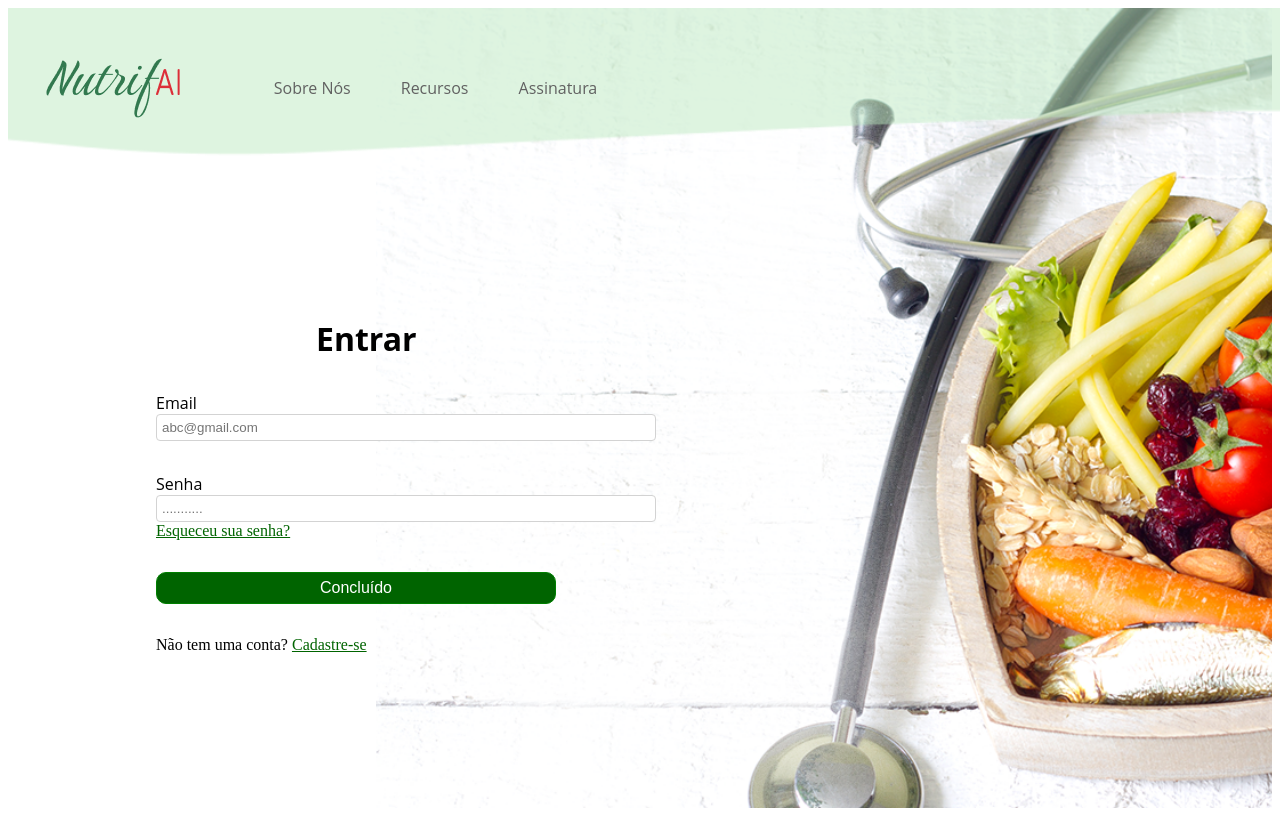
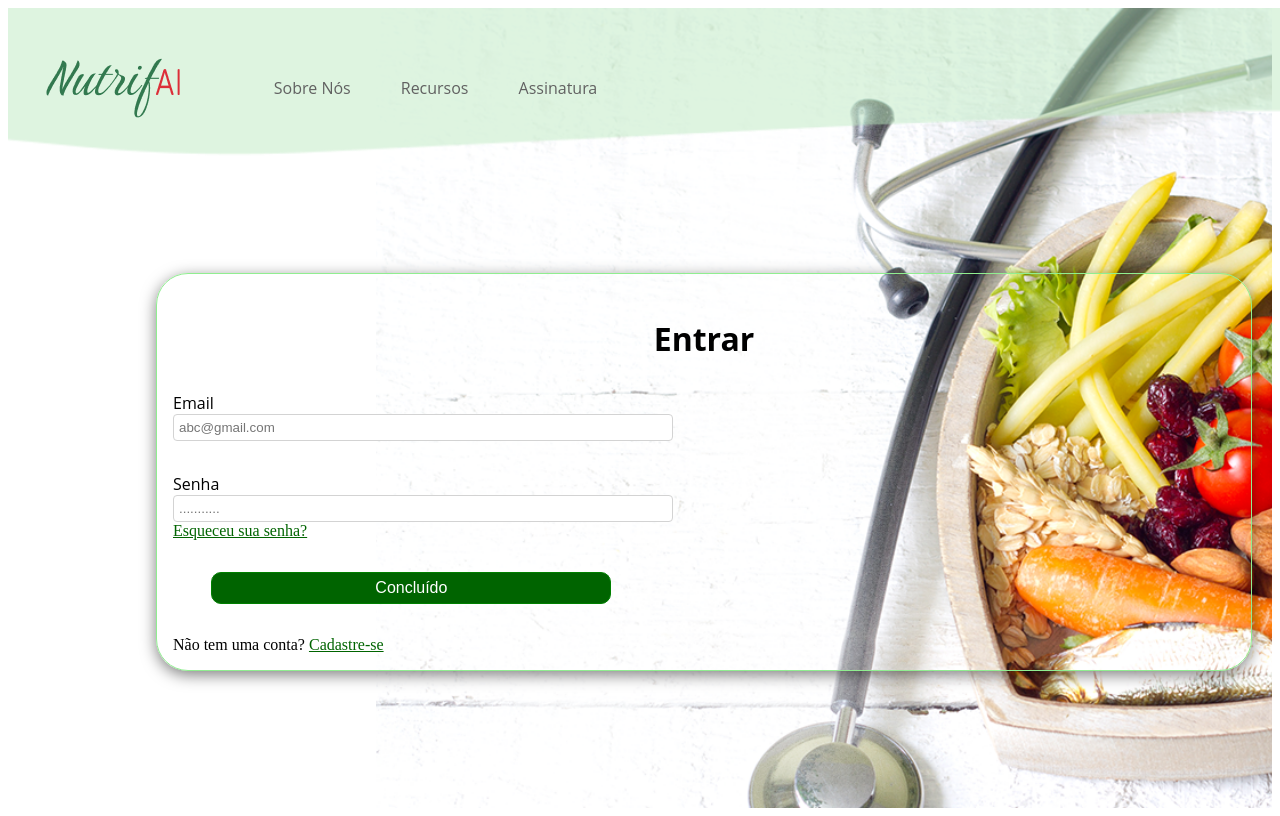
Before and after one commit to Nutrifai/frontend, an Angular app: page /login in a window 1280 px wide. Built offline with nearby package versions, Linux system fonts and the light colour scheme.

Commit message:
updates nas CSS telas Login, Cadastro e Assinatura

```diff
--- a/src/app/assinatura/assinatura.component.css
+++ b/src/app/assinatura/assinatura.component.css
@@ -53,6 +53,7 @@ header img {
     position: relative;
     z-index: 5; /* O z-index está bem aqui para a estrutura */
     margin-left: 10vw; /* Ajusta a posição */
+    margin-top: 10vw;
 }
 
 .background {
--- a/src/app/assinatura/assinatura.component.html
+++ b/src/app/assinatura/assinatura.component.html
@@ -8,7 +8,7 @@
   </head>
   <body>
     <header class="menu">
-        <img src="../../assets/files/Features.png" alt="Features">
+        <img src="Features.png" alt="Features">
         <nav>
             <ul>
                 <li><a href="../../index.html">Sobre Nós</a></li>
--- a/src/app/cadastro/cadastro.component.css
+++ b/src/app/cadastro/cadastro.component.css
@@ -53,6 +53,7 @@ header img {
     position: relative;
     z-index: 5; /* O z-index está bem aqui para a estrutura */
     margin-left: 10vw; /* Ajusta a posição */
+    margin-top: 8vw;
 }
 
 .background {
@@ -126,10 +127,19 @@ form label {
     text-align: center;
 }
 
+#form2 {
+    border: 1px solid lightgreen;
+    padding: 1rem;
+    border-radius: 2rem;
+    box-shadow: 0 4px 15px rgba(0, 0, 0, 0.5); /* Sombra preta com 50% de opacidade */
+}
 #form2 h1 {
     font-family: Open Sans;
-    margin-left: 20vh;
+    text-align: center;
     font-size: 4vh;
+}
+#form2 input[type="submit"]{
+    margin-left: 5vh;
 }
 
 /*ASSINATURA*/
--- a/src/app/cadastro/cadastro.component.html
+++ b/src/app/cadastro/cadastro.component.html
@@ -8,7 +8,7 @@
   </head>
   <body>
     <header class="menu">
-        <img src="../../assets/files/Features.png" alt="Features">
+        <img src="Features.png" alt="Features">
         <nav>
             <ul>
                 <li><a href="../../index.html">Sobre Nós</a></li>
--- a/src/app/login/login.component.css
+++ b/src/app/login/login.component.css
@@ -72,8 +72,16 @@ header img {
 
 #form1 h1 {
     font-family: Open Sans;
-    margin-left: 20vh;
     font-size: 4vh;
+    text-align: center;
+}
+
+#form1 {
+    min-width: 30vw;
+    border: 1px solid lightgreen;
+    padding: 1rem;
+    border-radius: 2rem;
+    box-shadow: 0 4px 15px rgba(0, 0, 0, 0.5); /* Sombra preta com 50% de opacidade */
 }
 
 form {
@@ -115,6 +123,7 @@ form label {
     outline: none;
     background-color: darkgreen;
     color: white;
+    margin-left: 3vw;
 }
 
 .text_login a {
```
Also changed, not shown: 1 other file (tests, documents, lock files or other folders).
